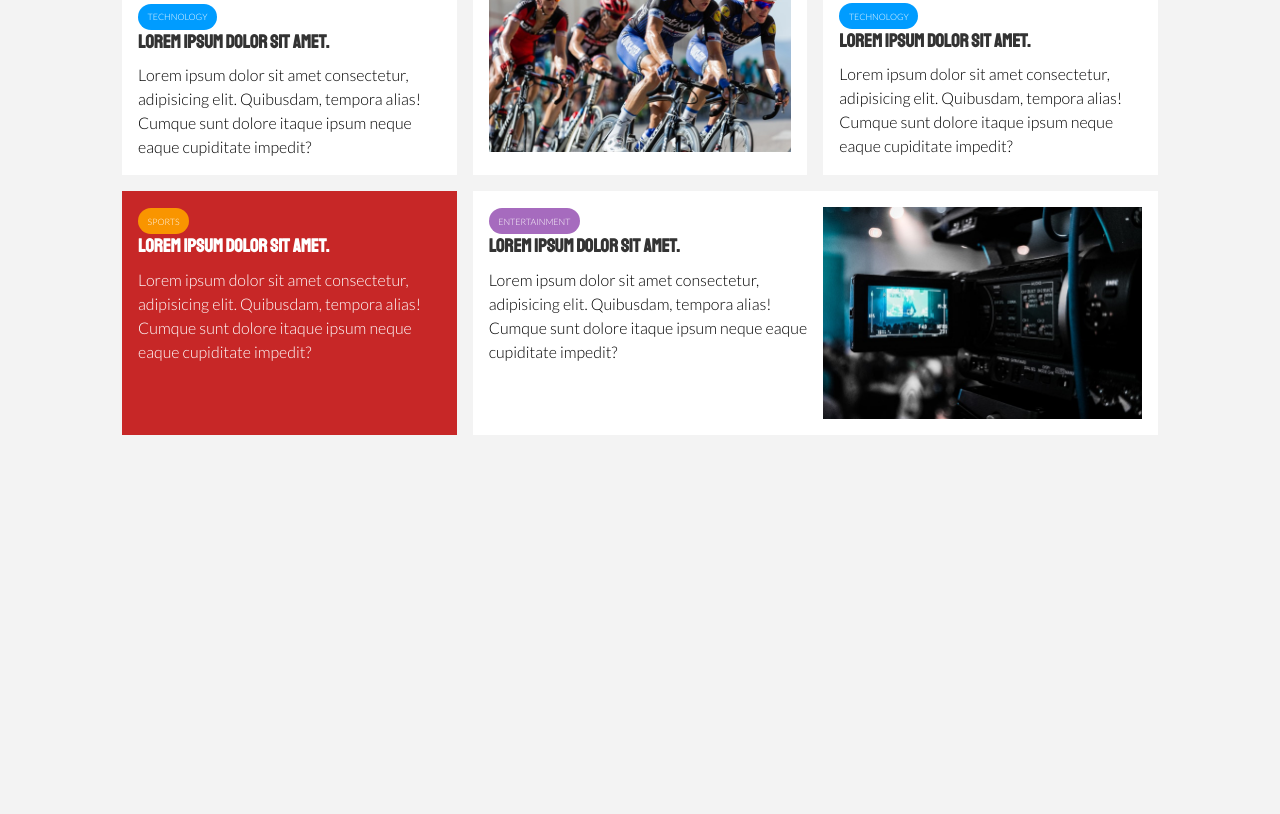
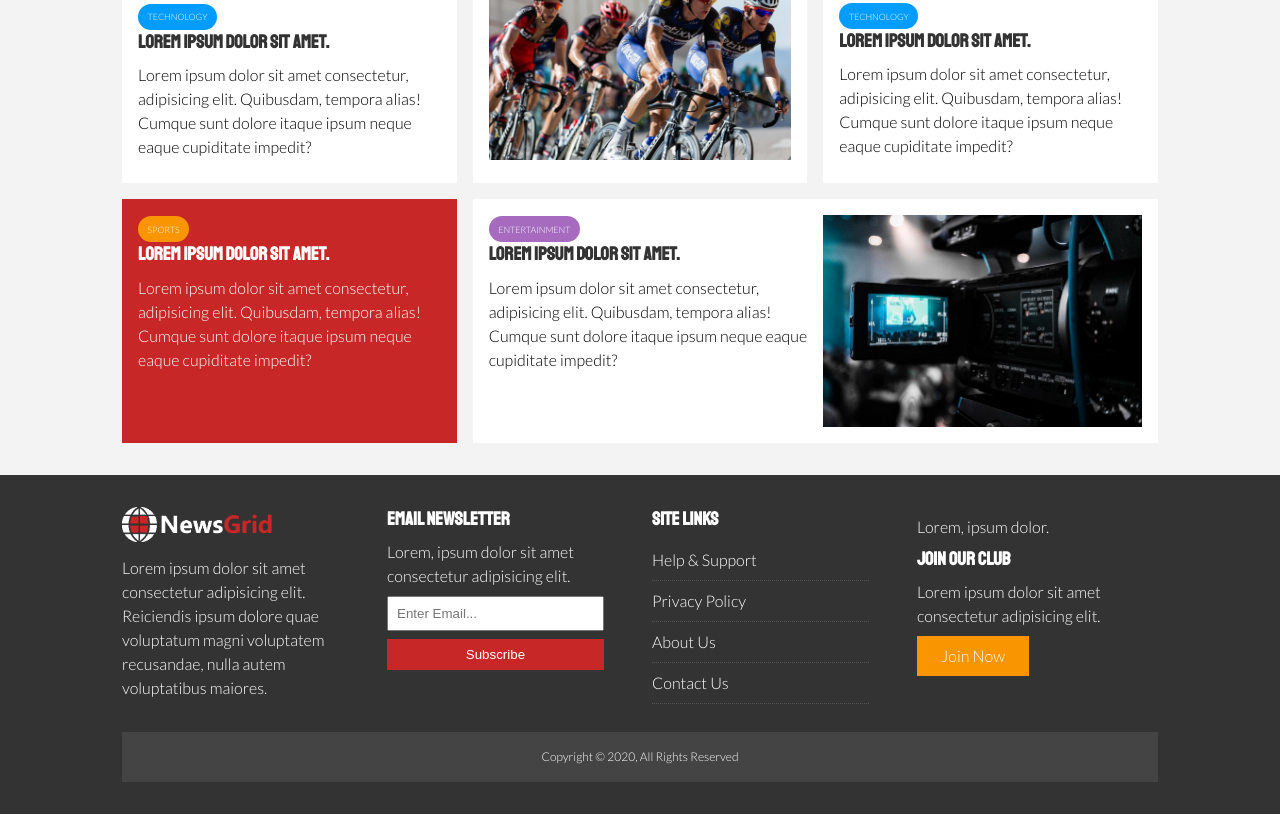
Before and after one commit to uk1toDev/news-grid, a plain HTML site: page index.html in a window 1280 px wide. Shown: the part 1092-1906 px from the top of the page. Before the commit the page ends 1559 px from the top, so only its background shows below. Drawn offline with Linux system fonts and the light colour scheme.

Commit message:
Footer With Grid

```diff
--- a/css/style.css
+++ b/css/style.css
@@ -31,6 +31,10 @@ a {
 
 ul {
     list-style: none;
+}
+
+p {
+    margin: .5rem 0;
 }
 
 img {
@@ -161,6 +165,16 @@ h6 {
     padding: 3rem
 }
 
+.list li {
+    padding: .5rem 0;
+    border-bottom: #555 dotted 1px;
+    width: 90%;
+}
+
+.list li a:hover {
+    color: var(--primary-color) !important;
+}
+
 /* Navigation */
 #main-nav {
     background: #fff;
@@ -265,3 +279,42 @@ h6 {
     grid-gap: 1rem;
     grid-column: 2 / span 2;
 }
+
+/* Footer */
+#main-footer {
+    background: var(--dark-color);
+    color: #fff;
+}
+
+#main-footer img {
+    width: 150px;
+}
+
+#main-footer a {
+    color: #fff;
+}
+
+#main-footer .footer-container {
+    display: grid;
+    grid-template-columns: repeat(4, 1fr);
+    grid-gap: 1.5rem;
+}
+
+#main-footer .footer-container>*:last-child {
+    background: #444;
+    grid-column: 1 / span 4;
+    padding: .5rem;
+    text-align: center;
+    font-size: 0.75rem;
+}
+
+#main-footer .footer-container input[type="email"] {
+    width: 90%;
+    padding: .5rem;
+    margin-bottom: .5rem;
+}
+
+#main-footer .footer-container input[type="submit"] {
+    width: 90%;
+    padding: .5rem;
+}
--- a/index.html
+++ b/index.html
@@ -109,6 +109,42 @@
         </div>
     </section>
 
+    <!-- Footer -->
+    <footer id="main-footer" class="py-2">
+        <div class="container footer-container">
+            <div>
+                <img src="/img/logo_light.png" alt="NewsGrid">
+                <p>Lorem ipsum dolor sit amet consectetur adipisicing elit. Reiciendis ipsum dolore quae voluptatum
+                    magni voluptatem recusandae, nulla autem voluptatibus maiores.</p>
+            </div>
+            <div>
+                <h3>Email Newsletter</h3>
+                <p>Lorem, ipsum dolor sit amet consectetur adipisicing elit.</p>
+                <form>
+                    <input type="email" placeholder="Enter Email...">
+                    <input type="submit" value="Subscribe" class="btn btn-primary">
+                </form>
+            </div>
+            <div>
+                <h3>Site Links</h3>
+                <ul class="list">
+                    <li><a href="#">Help & Support</a></li>
+                    <li><a href="#">Privacy Policy</a></li>
+                    <li><a href="#">About Us</a></li>
+                    <li><a href="#">Contact Us</a></li>
+                </ul>
+            </div>
+            <div>
+                <p>Lorem, ipsum dolor.</p>
+                <h3>Join Our Club</h3>
+                <p>Lorem ipsum dolor sit amet consectetur adipisicing elit.</p>
+                <a href="#" class="btn btn-secondary">Join Now</a>
+            </div>
+            <div>
+                <p>Copyright &copy; 2020, All Rights Reserved</p>
+            </div>
+    </footer>
+
 </body>
 
 </html>
```
